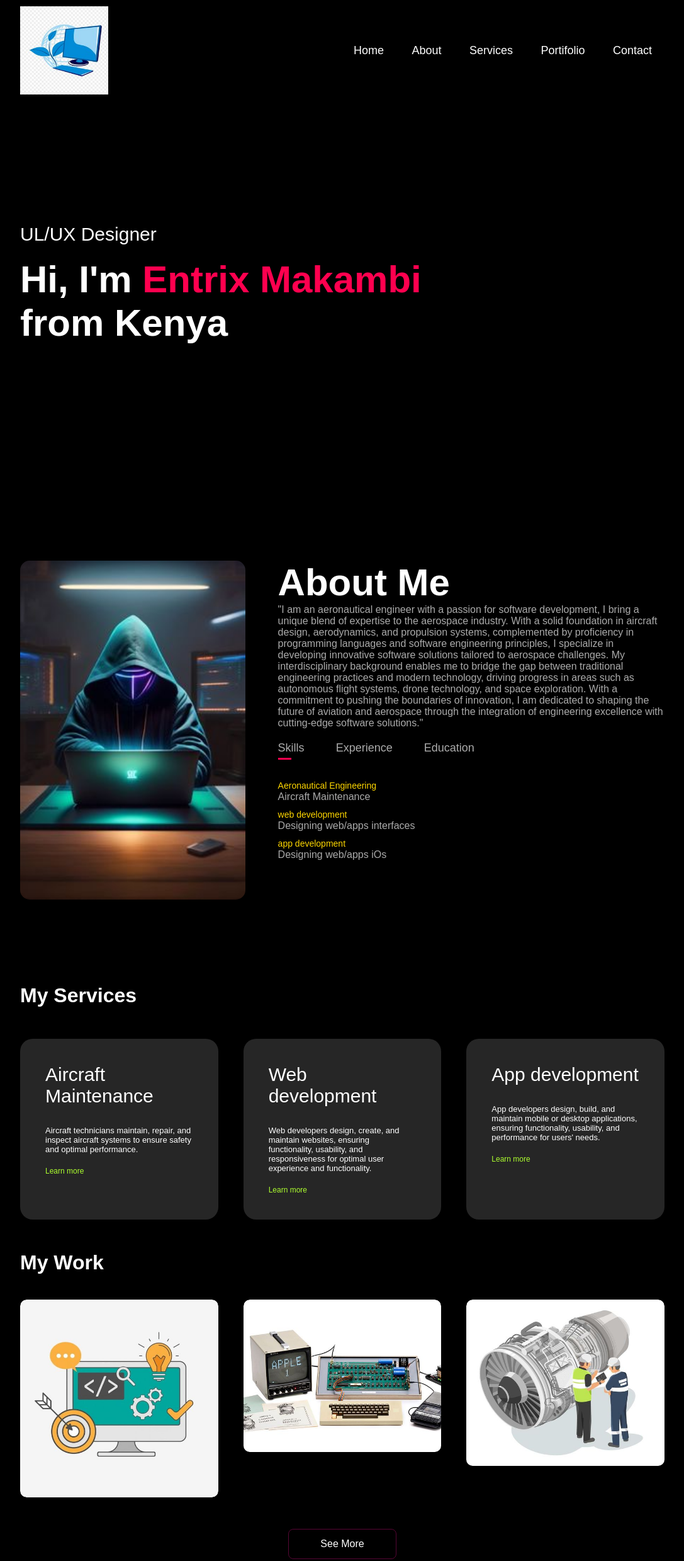
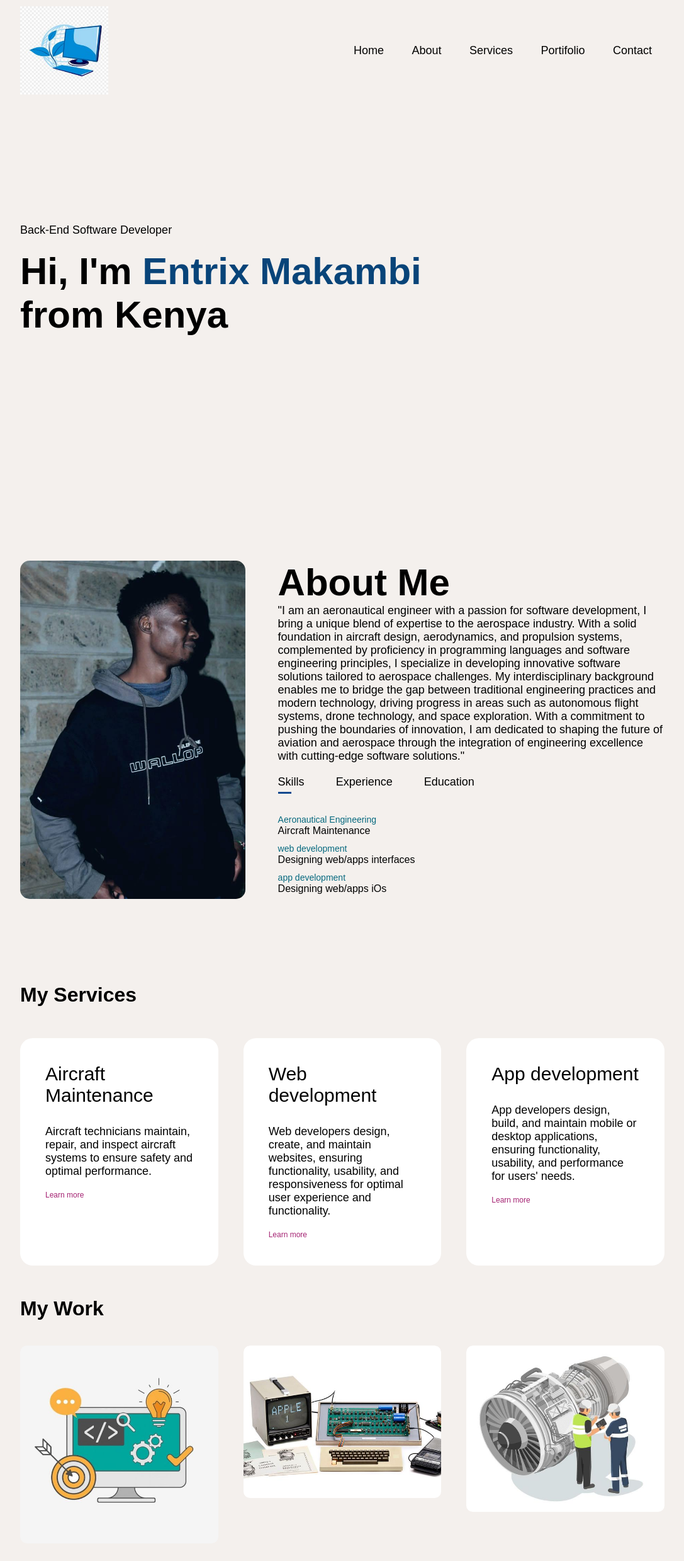
Before and after one commit to dackMatta/myportifolio, a plain HTML site: page mac.html in a window 1280 px wide. Shown: the top 2478 px of the page at 63% size, without its empty margins (96-1183 px from the left). Drawn offline with Linux system fonts and the light colour scheme; some icons are missing.

Commit message:
recent commit

```diff
--- a/Mystyles.css
+++ b/Mystyles.css
@@ -5,13 +5,24 @@
   box-sizing:border-box ;
 }
 body{
-  background-color:black;
-  color: white;
+  background-color: rgb(244, 240, 237);
+  color: black;
+}
+html{
+  scroll-behavior: smooth;
+}
+p{
+  font-size: 18px;
+  font-family:'poppins',sans-serif;
 }
 #header{
   width:100%;
   height:100vh ;
-  background-image:url() ;
+  background-image:url('') ;
+  background-color: rgb(244, 240, 237);
+  background-size: cover; /* Ensures the image covers the entire element */
+  background-position: center; /* Centers the image */
+  background-repeat: no-repeat;
   background-position: center;
   background-size: cover;
 
@@ -34,7 +45,7 @@ nav ul li{
   margin: 10px 20px;
 }
 nav ul li a{
-  color: white;
+  color:black;
   text-decoration: none;
   font-size: 18px;
   position: relative;
@@ -43,7 +54,7 @@ nav ul li a::after{
   content: '';
   width: 0;
   height: 3px;
-  background: #ff004f;
+  background: #03537a;
   position: absolute;
   left: 0;
   bottom: -6px;
@@ -61,11 +72,11 @@ nav ul li a:hover::after{
   margin-top: 20px;
 }
 .header-text h1 span{
-  color: #ff004f;
+  color: #084479;
 }
 #about{
   padding: 80px 0;
-  color: #ababab;
+  color:black;
 }
 .row{
   display: flex;
@@ -86,7 +97,7 @@ nav ul li a:hover::after{
 .sterio-title{
   font-size: 60px;
   font-weight: 600;
-  color: white;
+  color:black;
 }
 .tab-titles{
   display: flex;
@@ -103,7 +114,7 @@ nav ul li a:hover::after{
   content: '';
   width: 0;
   height: 3px;
-  background: #ff004f;
+  background: #0f488e;
   position: absolute;
   left: 0;
   bottom: -8px;
@@ -118,7 +129,7 @@ nav ul li a:hover::after{
 
 }
 .tab-contents ul li span{
-  color: #ffd700;
+  color: rgb(5, 104, 126);
   font-size: 14px;
 }
 .tab-contents{
@@ -143,7 +154,7 @@ nav ul li a:hover::after{
 
 }
 .services-list div {
-  background: #262626;
+  background: white;
   padding: 40px;
   font-size: 13px;
   font-weight: 300;
@@ -162,7 +173,7 @@ nav ul li a:hover::after{
 
 .services-list div a {
   text-decoration: none;
-  color: greenyellow;
+  color: rgb(164, 34, 114);
   font-size: 12px;
   margin-top: 20px;
   display: inline-block;
@@ -200,7 +211,7 @@ nav ul li a:hover::after{
 .layer{
   width: 100%;
   height: 0;
-  background: linear-gradient(rgba(0,0,0,0.6),#ff004f);
+  background: linear-gradient(rgba(177, 167, 167, 0.6),peachpuff);
   border-radius: 10px;
   position: absolute;
   left: 0;
@@ -228,7 +239,7 @@ nav ul li a:hover::after{
   color:#ff004f;
   font-size: 18px;
   line-height: 60px;
-  background:#fff ;
+  background:peachpuff ;
   width: 60px;
   height: 60px;
   border-radius: 50%;
@@ -253,13 +264,13 @@ nav ul li a:hover::after{
   padding: 14px 50px;
   border-radius: 8px;
   text-decoration: none;
-  color: #fff;
+  color:black;
   transition: background 0.5s;
 
 }
 
 .btn:hover{
-  background: #ff004f;
+  background: rgb(235, 196, 170);
 
 }
 
@@ -270,7 +281,9 @@ nav ul li a:hover::after{
 }
 
 .contact-right{
-  flex-basis:60% ;
+  flex-basis:40% ;
+  padding-right: 100px;
+
 }
 
 .contact-left p{
@@ -306,7 +319,7 @@ nav ul li a:hover::after{
 
 .btn.btn2{
   display: inline-block;
-  background:#ff004f ;
+  background:rgb(213, 237, 223) ;
 
 }
 
@@ -318,10 +331,10 @@ form input, form textarea{
   width: 100%;
   border: 0;
   outline: none;
-  background: #262626;
+  background:rgb(241, 219, 199);
   padding: 15px;
   margin: 15px;
-  color: #fff;
+  color: black;
   font-size: 18px;
   border-radius: 8px;
 
@@ -334,6 +347,11 @@ form .btn2{
   cursor: pointer;
   margin-left: 10px;
   text-align: center;
+
+}
+.msg{
+  color: rgba(15, 225, 15, 0.788);
+  margin-top: -40px;
 
 }
 
--- a/mac.html
+++ b/mac.html
@@ -13,15 +13,15 @@
         <nav>
           <img src="image 8.jpg" class="logo">
           <ul>
-            <li><a href="#">Home</a></li>
-            <li><a href="#">About</a></li>
-            <li><a href="#">Services</a></li>
-            <li><a href="#">Portifolio</a></li>
-            <li><a href="#">Contact</a></li>
+            <li><a href="#header">Home</a></li>
+            <li><a href="#about">About</a></li>
+            <li><a href="#services">Services</a></li>
+            <li><a href="#Portifolio">Portifolio</a></li>
+            <li><a href="#contact">Contact</a></li>
           </ul>
         </nav>
         <div class="header-text">
-          <p>UL/UX Designer</p>
+          <p>Back-End Software Developer</p>
           <h1>Hi, I'm <span>Entrix Makambi</span><br> from Kenya</h1>
         </div>
       </div>
@@ -33,7 +33,7 @@
       <div class="container">
         <div class="row">
           <div class="about-col-1">
-            <img src="image 4.jpg">
+            <img src="ent.jpg">
           </div>
           <div class="about-col-2">
             <h1 class="sterio-title">About Me</h1>
@@ -157,12 +157,14 @@
           <a href="makambi_entrix_cv[1].docx" download="" class="btn btn2">Download Cv</a>
         </div>
         <div class="contact-right">
-         <form>
+          <label for="form">Comments</label>
+         <form name="submit-to-google-sheet">
           <input type="text" name="Name" placeholder="Your name" required>
           <input type="email" name="Email" placeholder="Your email" required>
           <textarea name="Message" rows="6" placeholder="Your message"></textarea>
           <button type="submit" class="btn btn2 ">Submit</button>
          </form>
+         <span id="msg">hello</span>
         </div>
 
       </div>
@@ -177,6 +179,17 @@
     <script src="port.js">
 
   </script>
+  <script>
+    const scriptURL = 'https://script.google.com/macros/s/AKfycbxKc7gnwiwoH1JlerEx2UmrT076nbRO4k-4jHsbe-yxpdxUAVAIZAditgMWXnE-pGW2/exec'
+    const form = document.forms['submit-to-google-sheet']
+
+    form.addEventListener('submit', e => {
+      e.preventDefault()
+      fetch(scriptURL, { method: 'POST', body: new FormData(form)})
+        .then(response => console.log('Success!', response))
+        .catch(error => console.error('Error!', error.message))
+    })
+  </script>
 
   </body>
 </html>
```
Also changed, not shown: ent.jpg (added), fexx.jpg (added), 2 other files.
